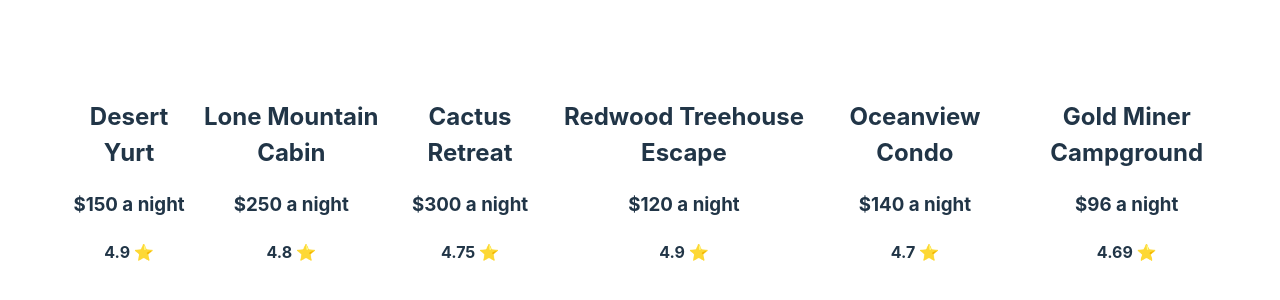
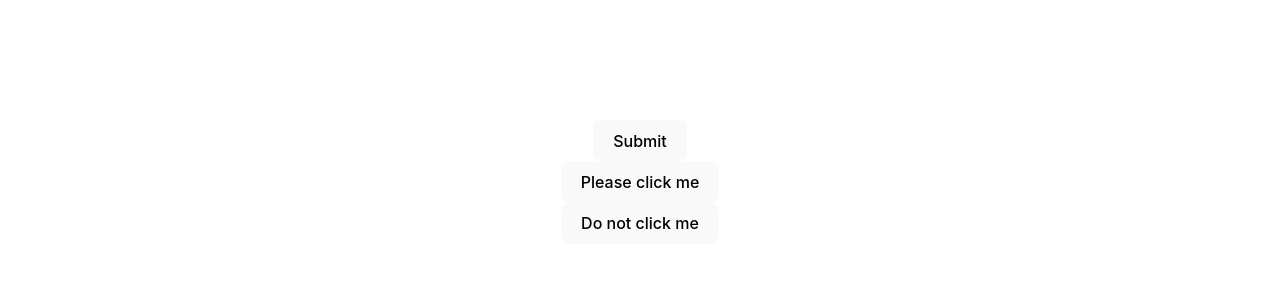
Before and after one commit to lgirao/react-practice, a React (Vite) app: page / in a window 1280 px wide. Shown: the part 218-518 px from the top of the page. Built offline with nearby package versions, Linux system fonts and the light colour scheme.

Commit message:
react events practice

```diff
--- a/src/App.jsx
+++ b/src/App.jsx
@@ -7,6 +7,8 @@ import ColorList from './ColorList';
 import Slots from './Slots';
 import ShoppingList from './ShoppingList';
 import PropertyList from './PropertyList';
+import Clicker from './assets/Clicker';
+import Form from './assets/Form';
 
 // const data = [
 //   {id: 1, item:'eggs', quantity: 12, completed: true},
@@ -15,14 +17,14 @@ import PropertyList from './PropertyList';
 //   {id: 4, item:'tomatoes', quantity: 5, completed: false}
 // ];
 
-const properties = [
-  { id: 129031, name: "Desert Yurt", rating: 4.9, price: 150 },
-  { id: 129331, name: "Lone Mountain Cabin", rating: 4.8, price: 250 },
-  { id: 129032, name: "Cactus Retreat", rating: 4.75, price: 300 },
-  { id: 129033, name: "Redwood Treehouse Escape", rating: 4.9, price: 120 },
-  { id: 129034, name: "Oceanview Condo", rating: 4.7, price: 140 },
-  { id: 129035, name: "Gold Miner Campground", rating: 4.69, price: 96 },
-];
+// const properties = [
+//   { id: 129031, name: "Desert Yurt", rating: 4.9, price: 150 },
+//   { id: 129331, name: "Lone Mountain Cabin", rating: 4.8, price: 250 },
+//   { id: 129032, name: "Cactus Retreat", rating: 4.75, price: 300 },
+//   { id: 129033, name: "Redwood Treehouse Escape", rating: 4.9, price: 120 },
+//   { id: 129034, name: "Oceanview Condo", rating: 4.7, price: 140 },
+//   { id: 129035, name: "Gold Miner Campground", rating: 4.69, price: 96 },
+// ];
 
 function App() {
   return (
@@ -41,7 +43,11 @@ function App() {
 
       {/* <ShoppingList items={data}/> */}
 
-      <PropertyList properties={properties} />
+      {/* <PropertyList properties={properties} /> */}
+
+      <Form />
+      <Clicker message="HIIIII" buttonText="Please click me" />
+      <Clicker message="Please stop clicking me!" buttonText="Do not click me" />
     </>
   )
 }
--- /dev/null
+++ b/src/assets/Clicker.jsx
@@ -0,0 +1,25 @@
+// function handleMouseOver() {
+//     console.log("HOVERED OVER ME")
+// }
+
+// function handleClick() {
+//     console.log("CLICKED THE BUTTON");
+// }
+
+function Clicker({message, buttonText}) {
+    // function handleClick() {
+    //     alert(message);
+    // }
+
+    return (
+        <div>
+            <button onClick={() => alert(message)}>{buttonText}</button>
+        </div>
+        // <div>
+        //     <p onMouseOver={handleMouseOver}>Hover Over Me</p>
+        //     <button onClick={handleClick}>Click</button>
+        // </div>
+    );
+}
+
+export default Clicker;
--- /dev/null
+++ b/src/assets/Form.jsx
@@ -0,0 +1,13 @@
+function handleFormSubmit(evt) {
+    // Prevents page refresh
+    evt.preventDefault();
+    console.log("SUBMITTED THE FORM");
+}
+
+export default function Form() {
+    return (
+        <form onSubmit={handleFormSubmit}>
+            <button>Submit</button>
+        </form>
+    );
+}
```
